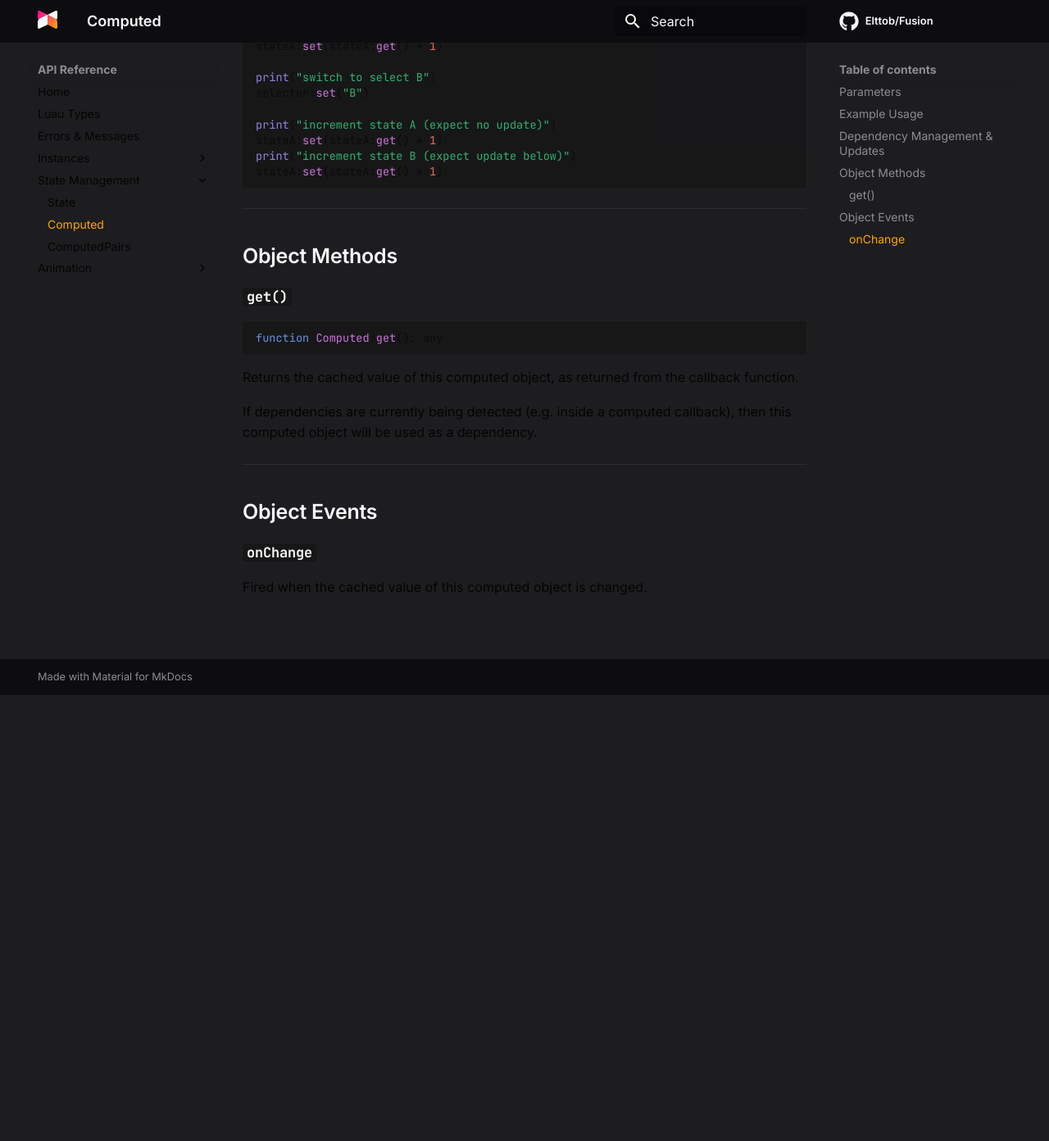
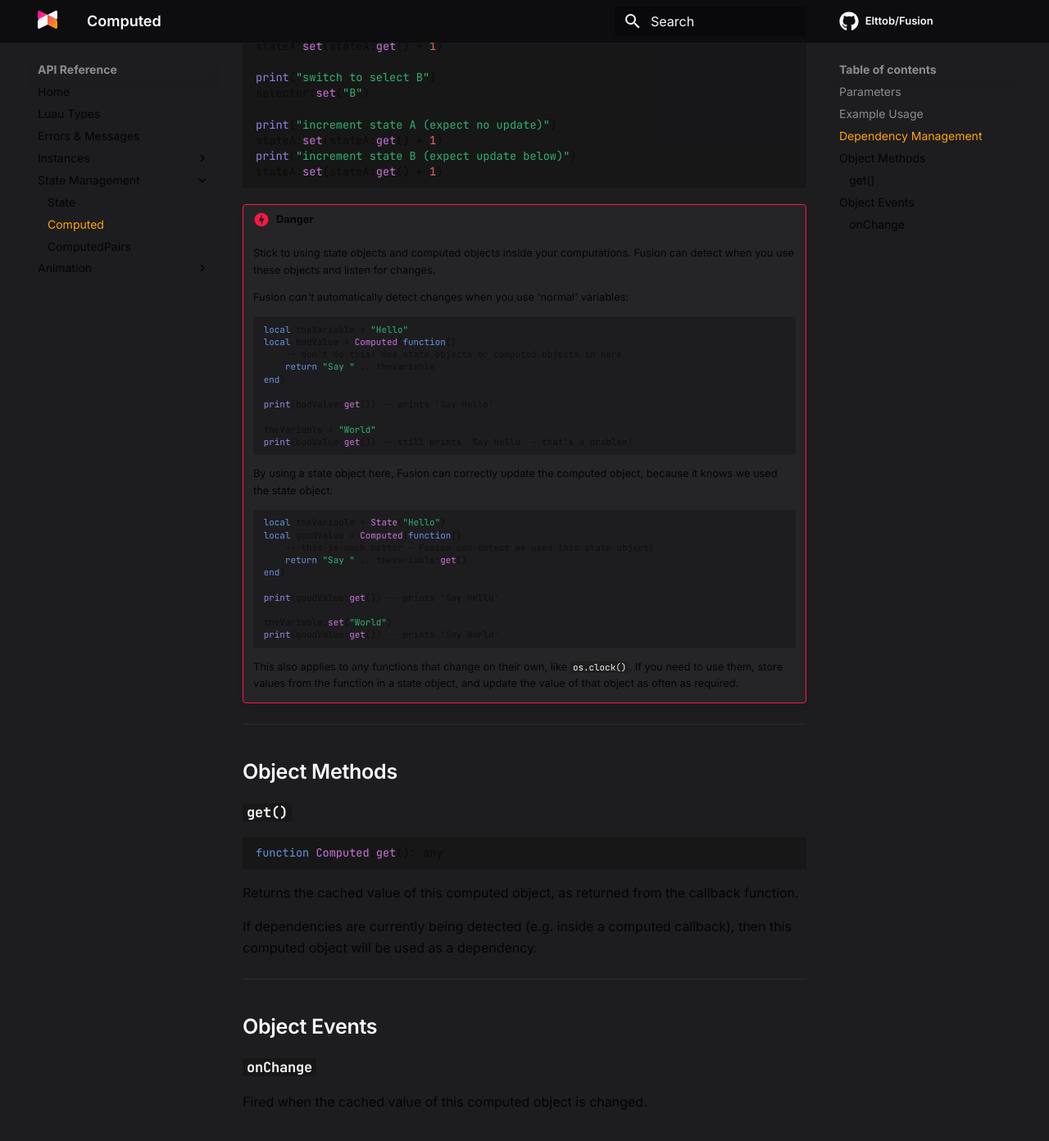
Before and after one commit to dphfox/Fusion, an MkDocs documentation site: the page built from docs/api-reference/computed.md, in a window 1280 px wide and 1400 px high, scrolled down 1728 px. Shown: the top 1392 px of the window at 82% size. Built offline with MkDocs 1.6.1 and Material for MkDocs 9.7.7, drawn with Linux system fonts in a browser that asks for light colours; comment, search, counter and statistics services are not loaded; before the commit the page ends 2576 px from its top, so only the background shows below that; some of the changed text lies outside the part shown.

Commit message:
Add computed warning to api ref

````diff
--- a/docs/api-reference/computed.md
+++ b/docs/api-reference/computed.md
@@ -31,7 +31,7 @@ print(doubleCoins:get()) --> 4
 
 -----
 
-## Dependency Management & Updates
+## Dependency Management
 
 Computed objects automatically detect dependencies used inside their callback
 each time their callback runs. This means, when you use a function like `:get()`
@@ -97,6 +97,45 @@ unnecessary updates:
 	> updating computed!
 	```
 
+!!! danger
+	Stick to using state objects and computed objects inside your computations.
+	Fusion can detect when you use these objects and listen for changes.
+
+	Fusion *can't* automatically detect changes when you use 'normal' variables:
+
+	```Lua
+	local theVariable = "Hello"
+	local badValue = Computed(function()
+		-- don't do this! use state objects or computed objects in here
+		return "Say " .. theVariable
+	end)
+
+	print(badValue:get()) -- prints 'Say Hello'
+
+	theVariable = "World"
+	print(badValue:get()) -- still prints 'Say Hello' - that's a problem!
+	```
+
+	By using a state object here, Fusion can correctly update the computed
+	object, because it knows we used the state object:
+
+	```Lua
+	local theVariable = State("Hello")
+	local goodValue = Computed(function()
+		-- this is much better - Fusion can detect we used this state object!
+		return "Say " .. theVariable:get()
+	end)
+
+	print(goodValue:get()) -- prints 'Say Hello'
+
+	theVariable:set("World")
+	print(goodValue:get()) -- prints 'Say World'
+	```
+
+	This also applies to any functions that change on their own, like
+	`os.clock()`. If you need to use them, store values from the function in a
+	state object, and update the value of that object as often as required.
+
 -----
 
 ## Object Methods
````
Also changed, not shown: docs/tutorials/basic-state/computations.md (+1 -2 lines).
